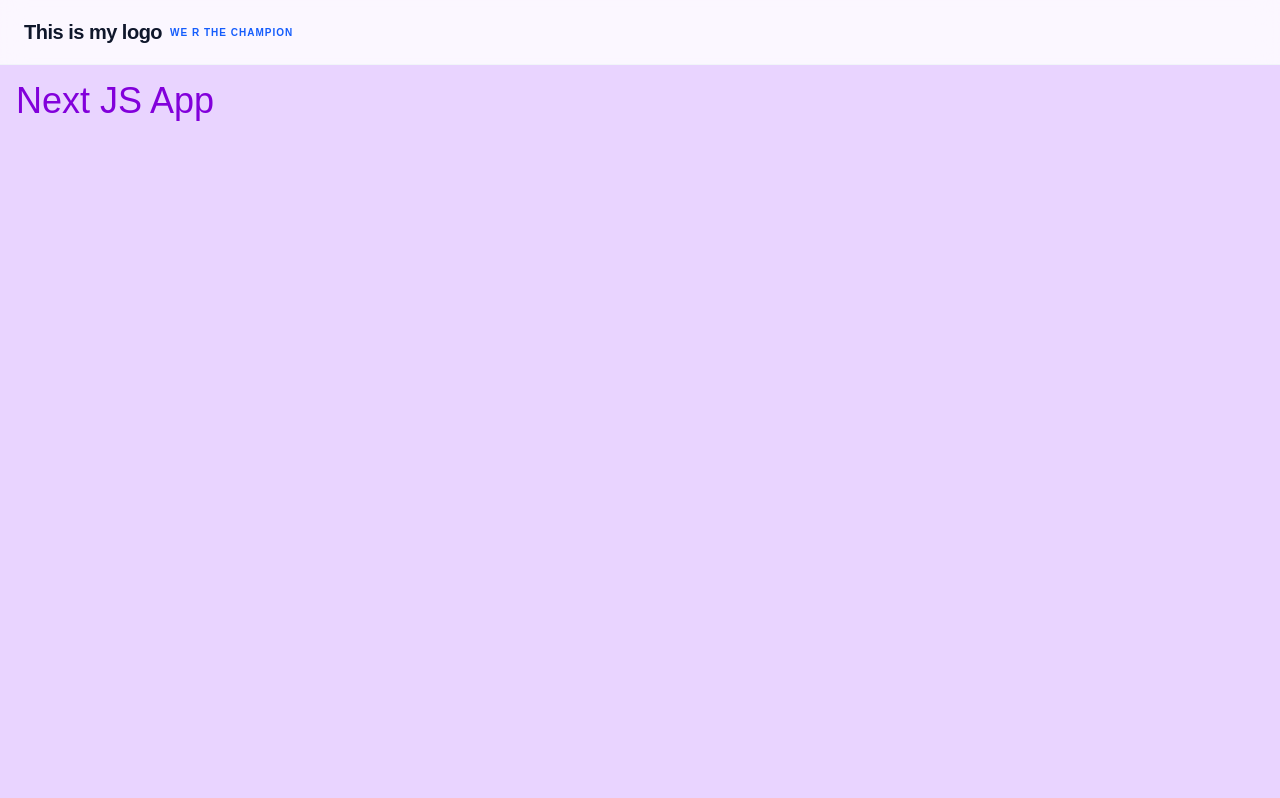
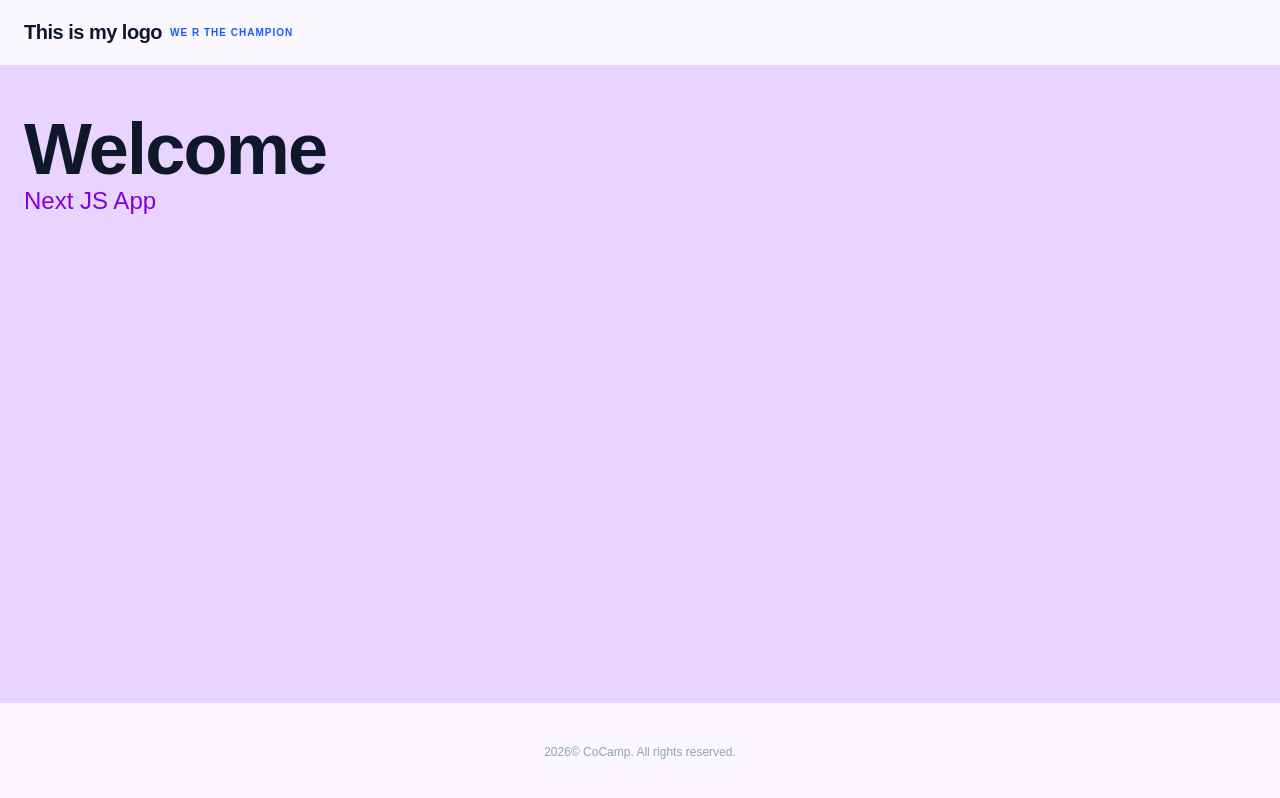
Before and after one commit to tingchannavong/nextjs-blog, a Next.js app: page / in a window 1280 px wide. Built offline with nearby package versions, Linux system fonts and the light colour scheme.

Commit message:
page styling

```diff
--- a/app/layout.module.css
+++ b/app/layout.module.css
@@ -6,7 +6,7 @@
 }
 
 .bodyWrapper {
-  @apply flex min-h-screen flex-col bg-purple-200;
+  @apply flex min-h-screen min-w-screen flex-col bg-purple-200;
 }
 
 .header {
@@ -42,5 +42,5 @@
 }
 
 .footer {
-  @apply border-t border-slate-100 py-10 text-center text-xs font-medium text-slate-400;
+  @apply border-t border-slate-100 py-10 text-center text-xs font-medium text-slate-400 bg-white/80;
 }
--- a/app/layout.tsx
+++ b/app/layout.tsx
@@ -40,7 +40,11 @@ export default function RootLayout({
             </div>
           </header>
 
-          <main>{children}</main>
+          <main className={styles.main}>{children}</main>
+
+          <footer className={styles.footer}>
+            <p> 2026&copy; CoCamp.  All rights reserved.</p>
+          </footer>
         </div>
       </body>
     </html>
--- /dev/null
+++ b/app/page.module.css
@@ -0,0 +1,33 @@
+@reference "./globals.css";
+
+.hero {
+  @apply flex flex-col items-center justify-center space-y-10 py-24 text-center;
+}
+
+.heroContent {
+  @apply space-y-6;
+}
+
+.title {
+  @apply text-5xl font-bold tracking-tight text-slate-900 sm:text-7xl;
+}
+
+.titleAccent {
+  @apply text-purple-700 text-2xl;
+}
+
+.description {
+  @apply mx-auto max-w-2xl text-xl leading-relaxed text-slate-500;
+}
+
+.buttonGroup {
+  @apply flex gap-4;
+}
+
+.primaryButton {
+  @apply rounded-full bg-slate-900 px-10 py-4 text-sm font-semibold text-white transition-all hover:bg-slate-800 active:scale-95;
+}
+
+.secondaryButton {
+  @apply rounded-full border border-slate-200 px-10 py-4 text-sm font-semibold text-slate-900 transition-all hover:bg-slate-50 active:scale-95;
+}
--- a/app/page.tsx
+++ b/app/page.tsx
@@ -1,7 +1,12 @@
+import styles from "./page.module.css";
+
 export default function HomePage() {
   return (
-    <div>
-      <h1 className="p-2 m-2 text-4xl text-purple-700">Next JS App</h1>
-    </div>
-  )
+    <section>
+      <div>
+        <h1 className={styles.title}>Welcome</h1>
+        <h1 className={styles.titleAccent}>Next JS App</h1>
+      </div>
+    </section>
+  );
 }
```
